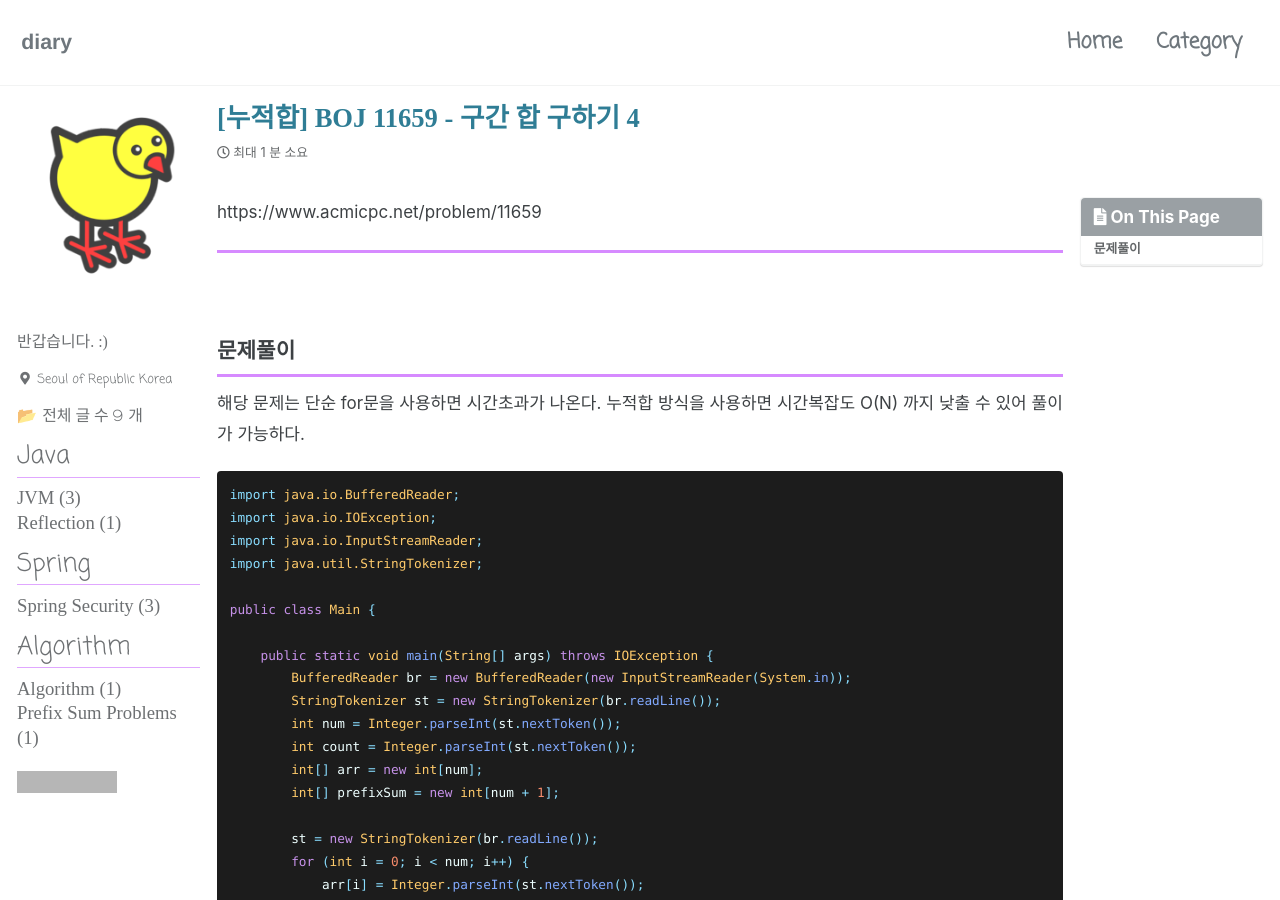
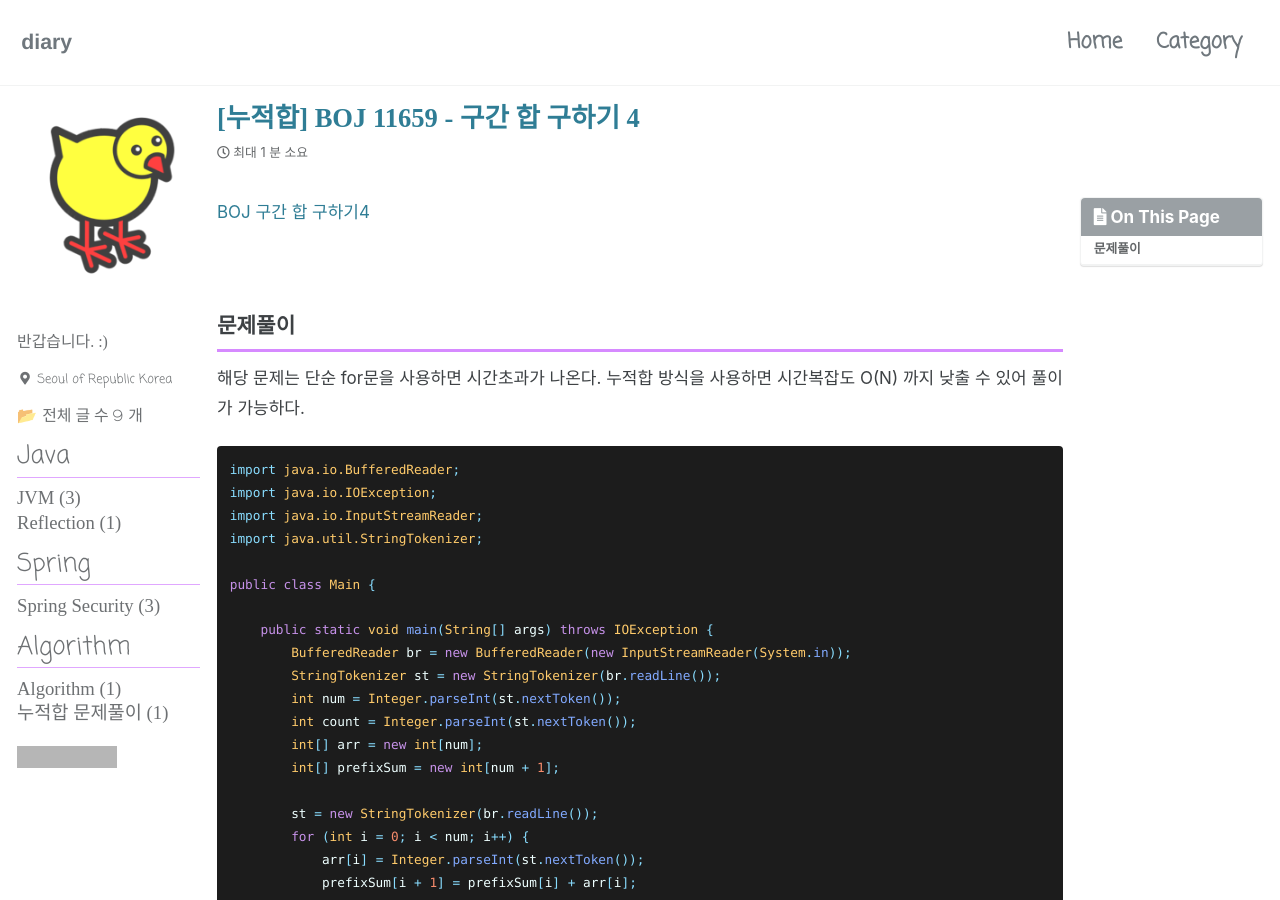
Before and after one commit to laegel123/laegel123.github.io, a Jekyll site: the page built from _posts/algorithm/prefix_sum_problems/2024-01-15-ch0.md, in a window 1280 px wide and 900 px high. Built offline with Jekyll 4.4.1, drawn with Linux system fonts in a browser that asks for light colours; cached includes are drawn as plain includes; some web fonts are replaced; comment, search, counter and statistics services are not loaded; grey boxes are pictures that could not be loaded.

Commit message:
누적합 문제풀이

```diff
--- a/_includes/nav_list_main
+++ b/_includes/nav_list_main
@@ -38,7 +38,7 @@
             {% endfor %}
             {% for category in site.categories %}
                 {% if category[0] == "Prefix Sum Problems" %}
-                    <li><a href="/categories/algorithm-prefix-sum" class="">Prefix Sum Problems ({{category[1].size}})</a></li>
+                    <li><a href="/categories/algorithm-prefix-sum" class="">누적합 문제풀이 ({{category[1].size}})</a></li>
                 {% endif %}
             {% endfor %}
           </ul>
--- a/_posts/algorithm/prefix_sum_problems/2024-01-15-ch0.md
+++ b/_posts/algorithm/prefix_sum_problems/2024-01-15-ch0.md
@@ -13,9 +13,8 @@ date: 2024-01-08
 last_modified_at: 2024-01-08
 ---
 
-https://www.acmicpc.net/problem/11659
+[BOJ 구간 합 구하기4](https://www.acmicpc.net/problem/11659)
 
----
 
 
 ## 문제풀이
```
